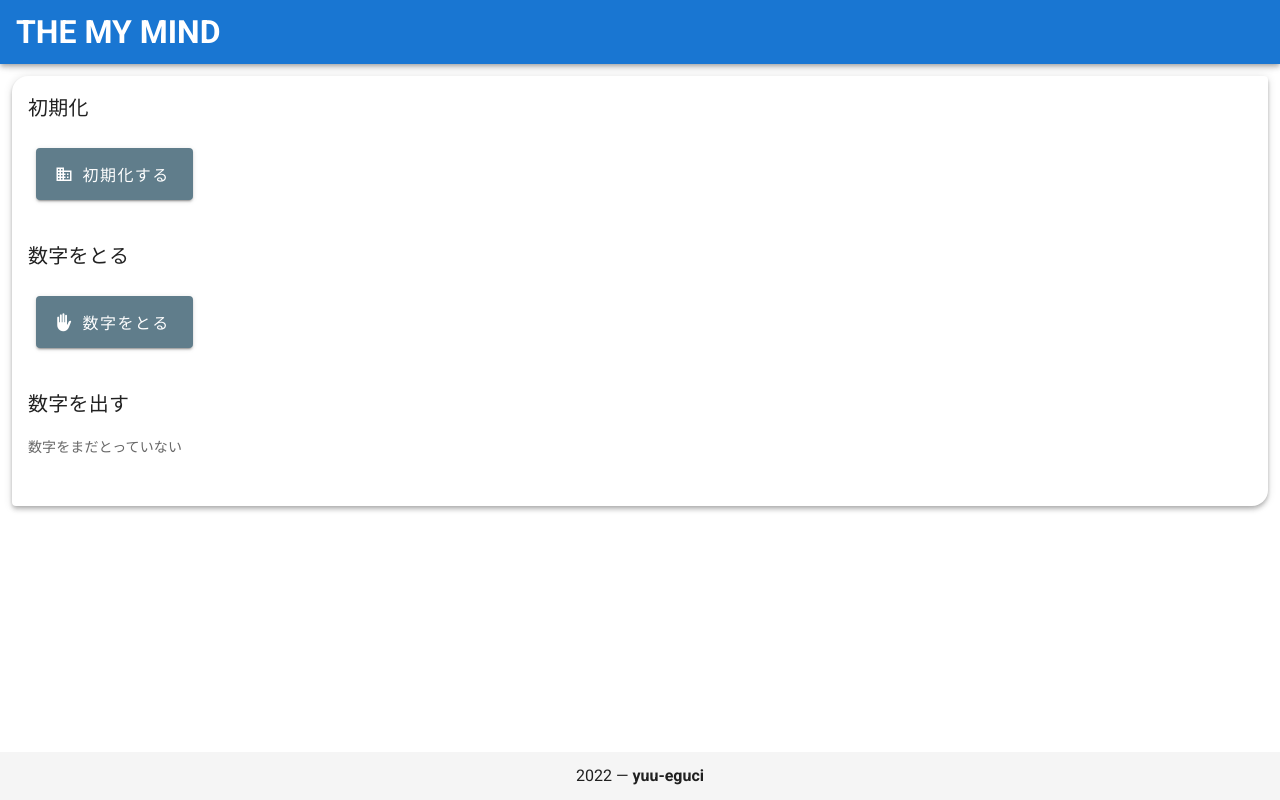
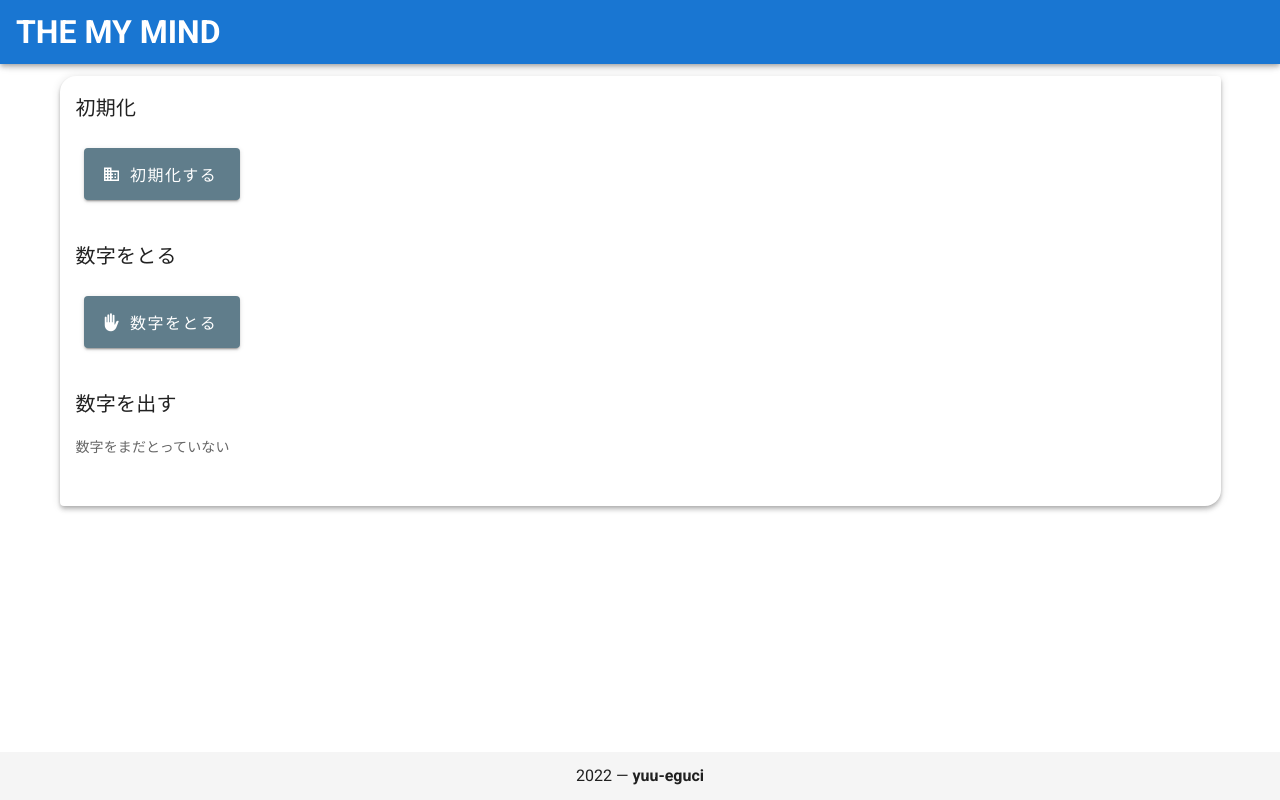
Before and after one commit to yuu-eguci/the-my-mind, a Vue app in the folder frontend/: page / in a window 1280 px wide. Built offline with nearby package versions, Linux system fonts and the light colour scheme.

Commit message:
💄 fluid は container を横幅いっぱいにするものらしい。別に要らないので消した

```diff
--- a/frontend/src/App.vue
+++ b/frontend/src/App.vue
@@ -11,7 +11,7 @@
     </v-app-bar>
 
     <v-main>
-      <v-container fluid>
+      <v-container>
         <v-alert
           elevation="4"
           shaped
```
